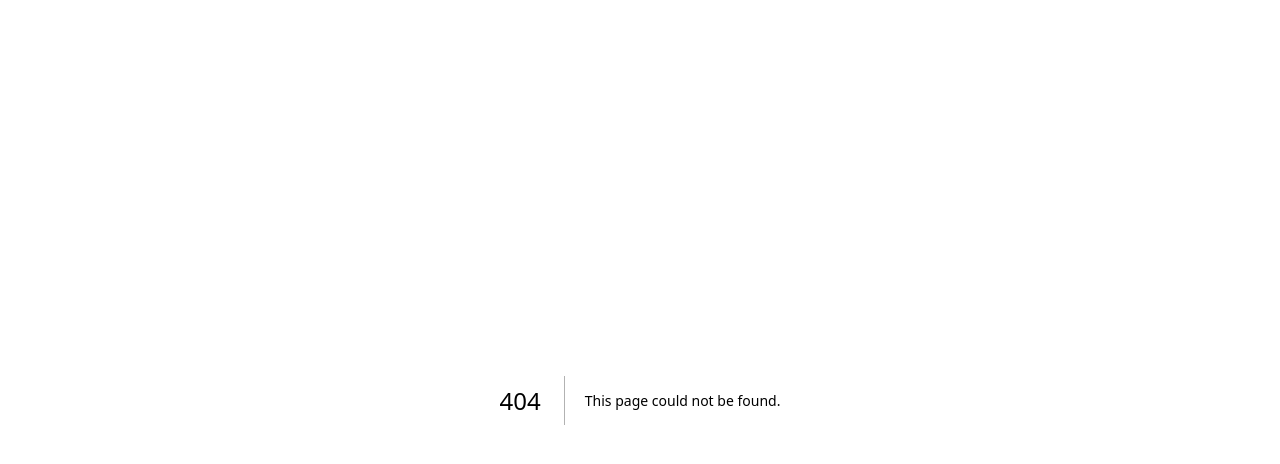
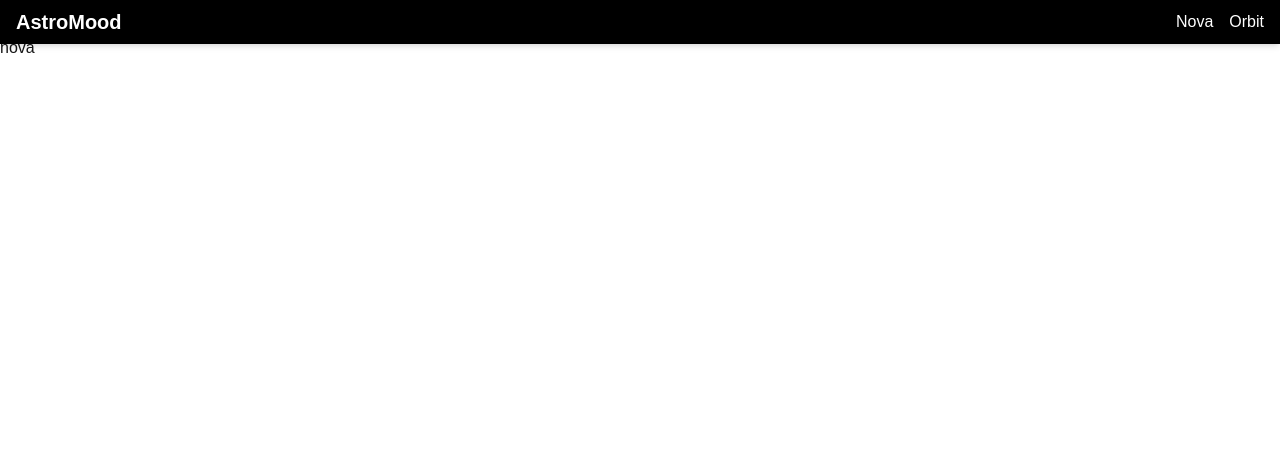
Before and after one commit to Brnn043/AstroMood, a Next.js app: page /nova in a window 1280 px wide. Before the commit this address had no page. Shown: the top 464 px of the page. Built offline with nearby package versions, Linux system fonts and the light colour scheme.

Commit message:
feat: header

```diff
--- a/src/app/layout.js
+++ b/src/app/layout.js
@@ -1,4 +1,5 @@
 import { Geist, Geist_Mono } from "next/font/google";
+import Header from "@/components/header";
 import "./globals.css";
 
 const geistSans = Geist({
@@ -22,7 +23,10 @@ export default function RootLayout({ children }) {
       <body
         className={`${geistSans.variable} ${geistMono.variable} antialiased`}
       >
-        {children}
+        <Header />
+        <main className="pt-9">
+          {children}
+        </main>
       </body>
     </html>
   );
--- /dev/null
+++ b/src/app/nova/page.jsx
@@ -0,0 +1,3 @@
+export default function Nova() {
+    return <div>nova</div>
+}
--- /dev/null
+++ b/src/app/orbit/page.jsx
@@ -0,0 +1,3 @@
+export default function Orbit() {
+    return <div>orbit</div>
+}
--- /dev/null
+++ b/src/components/Header.jsx
@@ -0,0 +1,23 @@
+import Link from "next/link";
+
+export default function Header() {
+  return (
+    <header className="fixed top-0 left-0 w-full bg-black text-white shadow-md z-50">
+      <div className="container mx-auto px-4 py-2 flex items-center justify-between">
+      <Link href="/">
+          <div className="text-xl font-bold">AstroMood</div>
+        </Link>
+
+        {/* Navigation Links */}
+        <nav className="flex space-x-4">
+          <Link href="/nova">
+            <div className="hover:text-astro-mood-light transition duration-200">Nova</div>
+          </Link>
+          <Link href="/orbit">
+            <div className="hover:text-astro-mood-light transition duration-200">Orbit</div>
+          </Link>
+        </nav>
+      </div>
+    </header>
+  );
+}
```
